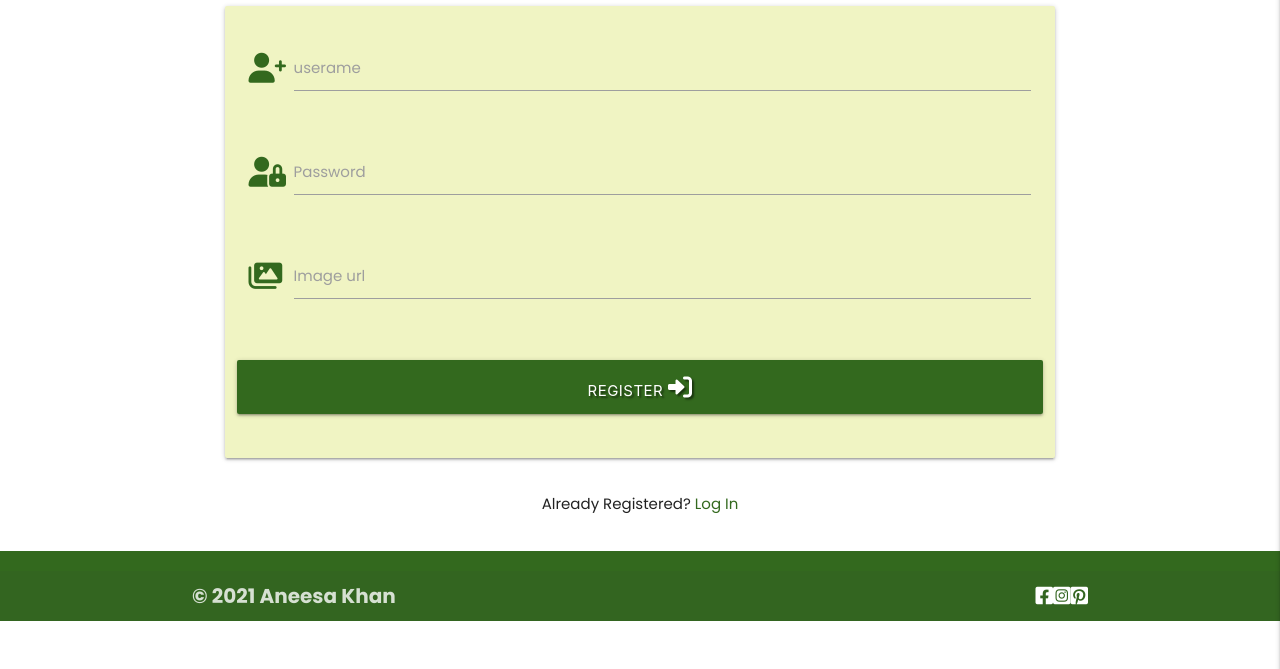
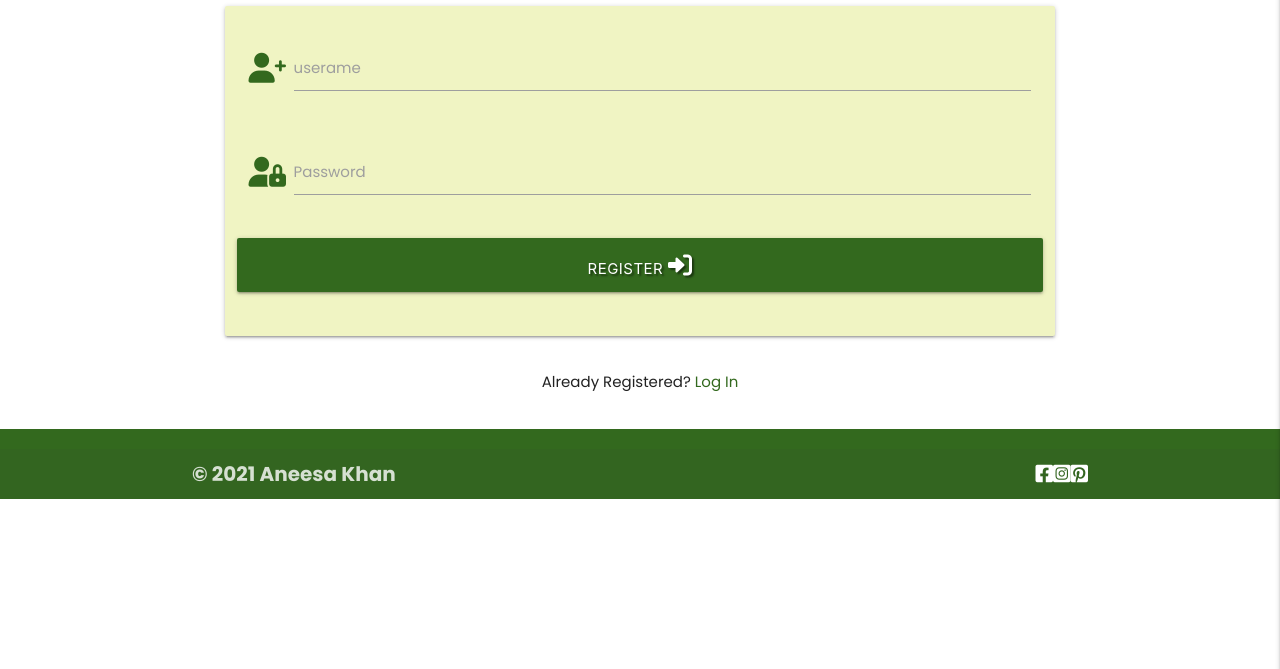
Before and after one commit to anee127/Milestone-Project-3, a Flask app: page /register in a window 1280 px wide. Shown: the part 131-800 px from the top of the page. Run offline with Flask 2, Linux system fonts and the light colour scheme; some libraries are stand-ins or nearby versions; some web fonts are replaced.

Commit message:
removed profile image function

```diff
--- a/app.py
+++ b/app.py
@@ -44,7 +44,6 @@ def register():
         new_user = {
             "username": request.form.get("username"),
             "password": generate_password_hash(request.form.get("password")),
-            "image": request.form.get("image")
         }
         mongo.db.users.insert_one(new_user)
 
--- a/templates/register.html
+++ b/templates/register.html
@@ -21,15 +21,6 @@
                     <label for="password">Password</label>
                 </div>
             </div>
-           <!-- file image input-->
-           <div class="row">
-            <div class="input-field col s12">
-                <i class="fas fa-images prefix light-green-text text-darken-4"></i>
-                <input id="user_image" name="user_image" type="url" pattern="https?://.+"  class="validate" required>
-                <label for="user_image">Image url</label>
-                <span class="helper-text" data-error="enter valid URL" data-success="right"></span>
-            </div>
-        </div>
             <!-- register -->
             <div class="row">
                 <button type="submit" class="col s12 btn-large light-green darken-4 text-shadow">
```
Also changed, not shown: templates/profile.html (+0 -7 lines).
